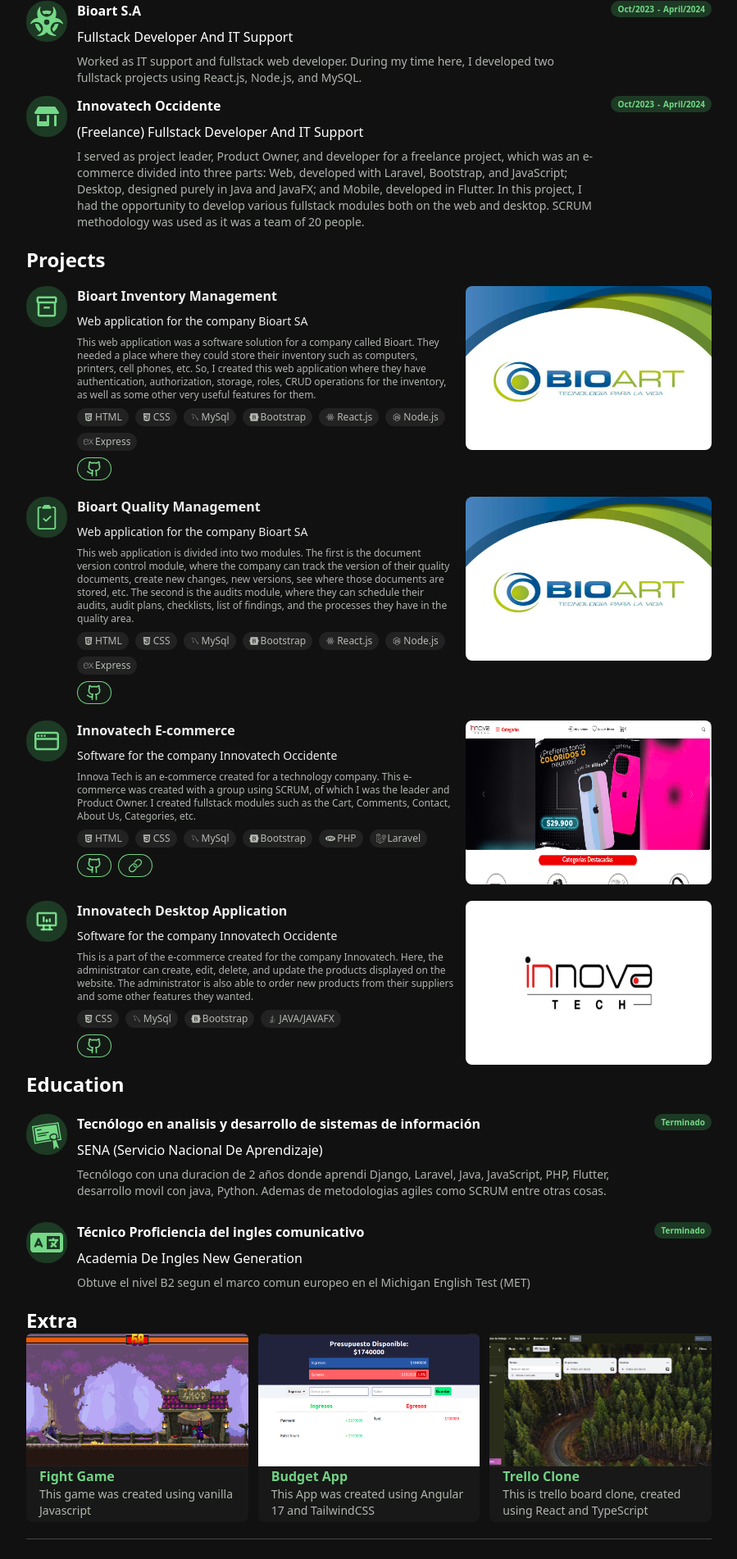
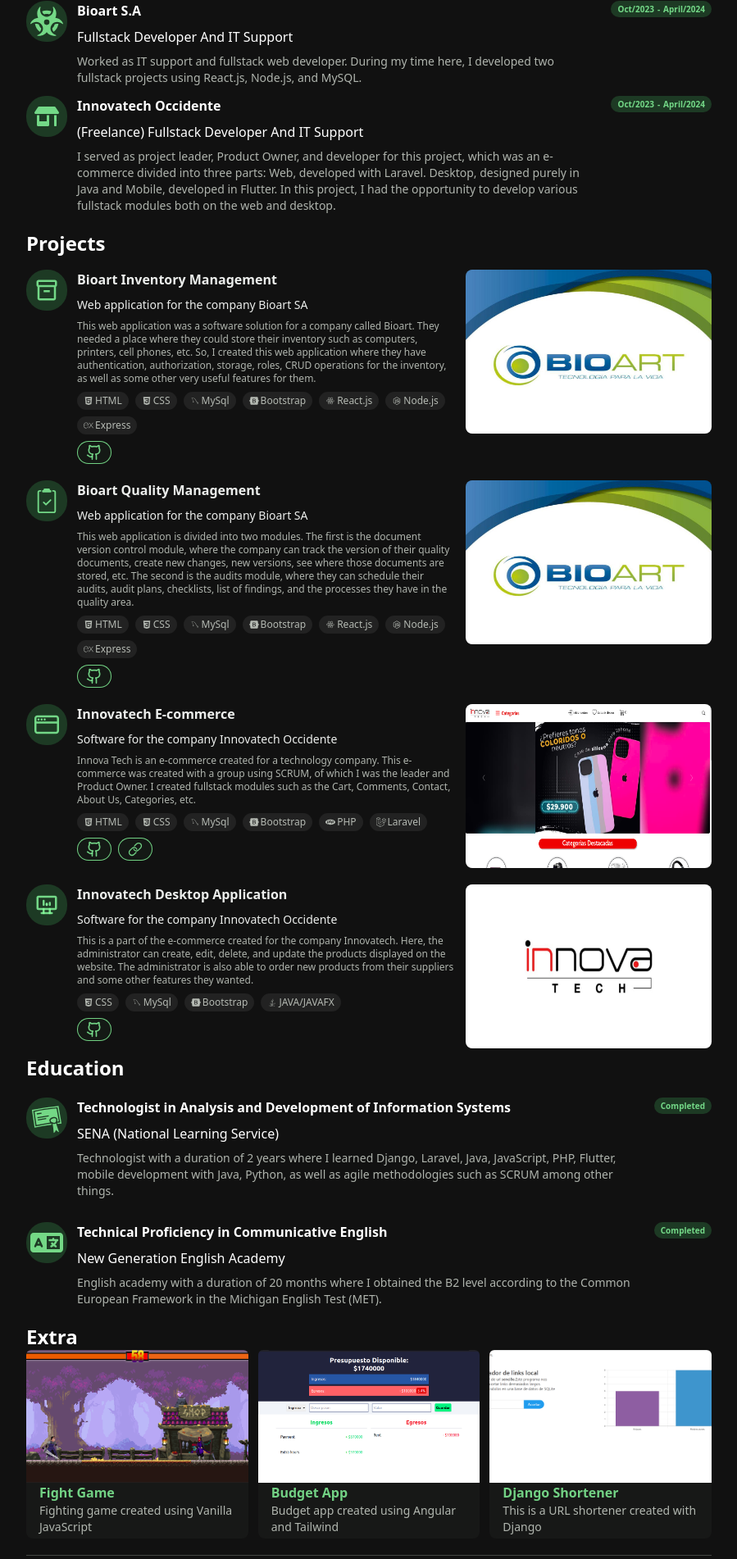
Before and after one commit to JoanHA/new_folio, a Next.js app: page /en in a window 1280 px wide. Shown: the part 860-2762 px from the top of the page at 82% size, without its empty margins (190-1089 px from the left). Built offline with nearby package versions, Linux system fonts and the light colour scheme.

Commit message:
Project done
Done

```diff
--- a/app/components/About.tsx
+++ b/app/components/About.tsx
@@ -3,14 +3,12 @@
 
 export default async function About({ lang }: { readonly lang: string }) {
   const dict = await getDictionary(lang);
-  console.log(dict)
+
   return (
     <div className="py-5 border-1 border-b-black">
       <div>
         <h2 className="text-2xl font-bold">{dict.about.title}</h2>
-        <p className="text-wrap  text-sm">
-{dict.about.description}
-        </p>
+        <p className="text-wrap  text-sm">{dict.about.description}</p>
       </div>
     </div>
   );
--- a/app/components/Dropdown.tsx
+++ b/app/components/Dropdown.tsx
@@ -2,6 +2,7 @@
 "use client";
 import { useState } from "react";
 import { useRouter } from "next/navigation";
+import { MdTranslate } from "react-icons/md";
 const Dropdown = () => {
   const [isOpen, setIsOpen] = useState(false);
   const router = useRouter();
@@ -10,6 +11,16 @@
   };
 
   return (
+    <>
+      {" "}
+      <button
+        className="flex flex-row items-center"
+        onClick={() => {
+          setIsOpen(!isOpen);
+        }}
+      >
+        <MdTranslate size={30} />
+      </button>
       <div className="relative inline-block text-left  shrink-0 w-[30px]">
         <button
           onClick={toggleDropdown}
@@ -52,6 +63,7 @@
           </div>
         )}
       </div>
+    </>
   );
 };
 
--- a/app/components/Education.tsx
+++ b/app/components/Education.tsx
@@ -1,12 +1,15 @@
 import React from "react";
 import { GiDiploma } from "react-icons/gi";
 import { FaLanguage } from "react-icons/fa6";
+import { getDictionary } from "../dictionaries";
+import { Lang } from "../types/LangTypes";
 
-export default function Education({ lang }: { readonly lang: string }) {
+export default async function Education({ lang }: { readonly lang: string }) {
+  const dict:Lang = await getDictionary(lang);
   return (
     <div>
       <div>
-        <h2 className="text-2xl font-bold">Education</h2>
+        <h2 className="text-2xl font-bold">{dict.education.title}</h2>
       </div>
       {/* Technologist */}
       <div className="flex gap-3 flex-row my-3 py-2">
@@ -18,20 +21,19 @@
         <div className="flex flex-col gap-2 flex-grow flex-shrink-1 justify-center">
           <div>
             <p className="m-0 font-bold">
-              Tecnólogo en analisis y desarrollo de sistemas de información
+             {dict.education.items[0].name}
             </p>
           </div>
           <div>
             <p className="capitalize">
-              SENA (Servicio Nacional de Aprendizaje)
+             {dict.education.items[0].subtitle}
+
             </p>
           </div>
           <div>
             <p className="text-sm text-[#F6FEF4B0]">
-              Tecnólogo con una duracion de 2 años donde aprendi Django,
-              Laravel, Java, JavaScript, PHP, Flutter, desarrollo movil con
-              java, Python. Ademas de metodologias agiles como SCRUM entre otras
-              cosas.
+            {dict.education.items[0].description}
+
             </p>
           </div>
         </div>
@@ -41,8 +43,8 @@
               className="font-bold d-flex flex-row "
               style={{ fontSize: "10px" }}
             >
-              Terminado
-            </span>
+             {dict.education.items[0].duration}
+             </span>
           </div>
         </div>
       </div>
@@ -56,23 +58,22 @@
         <div className="flex flex-col gap-2 flex-grow flex-shrink-1 justify-center">
           <div>
             <p className="m-0 font-bold">
-              Técnico Proficiencia del ingles comunicativo{" "}
+            {dict.education.items[1].name}
             </p>
           </div>
           <div>
-            <p className="capitalize">Academia de Ingles New Generation</p>
+            <p className="capitalize">    {dict.education.items[1].subtitle}</p>
           </div>
           <div>
             <p className="text-sm text-[#F6FEF4B0]">
-              Obtuve el nivel B2 segun el marco comun europeo en el Michigan
-              English Test (MET)
+            {dict.education.items[1].description}
             </p>
           </div>
         </div>
         <div className="">
           <div className="flex flex-row text-sm s gap-1  rounded-3xl  px-2 text-[#89ff9fcd] bg-[#57ff802c]">
             <span className="font-bold" style={{ fontSize: "10px" }}>
-              Terminado
+            {dict.education.items[1].duration}
             </span>
           </div>
         </div>
--- a/app/components/Extra.tsx
+++ b/app/components/Extra.tsx
@@ -2,8 +2,11 @@
 import fightGame from "@/app/assets/IMG/fightGame.png";
 import budget from "@/app/assets/IMG/budget.png";
 import Image from "next/image";
-import trello from "@/app/assets/IMG/trelloImage.png";
-function Extra({ lang }: { readonly lang: string }) {
+import shortener from "@/app/assets/IMG/DjangoShortener.png";
+import { Lang } from "../types/LangTypes";
+import { getDictionary } from "../dictionaries";
+async function  Extra({ lang }: { readonly lang: string }) {
+  const dict :Lang= await getDictionary(lang);
   return (
     <div>
       <div className="flex flex-col">
@@ -22,9 +25,9 @@
               />
             </div>
             <div className="px-4">
-              <h2 className="text-[#89FF9FCD] font-bold  ">Fight Game</h2>
+              <h2 className="text-[#89FF9FCD] font-bold  ">{dict.extra.projects[0].title}</h2>
               <p className="text-[#F6FEF4B0] text-sm  pb-1">
-                This game was created using vanilla Javascript{" "}
+              {dict.extra.projects[0].description}
               </p>
             </div>
           </a>
@@ -41,29 +44,29 @@
               />
             </div>
             <div className="px-4">
-              <h2 className="text-[#89FF9FCD] font-bold">Budget App</h2>
+              <h2 className="text-[#89FF9FCD] font-bold">{dict.extra.projects[1].title}</h2>
               <p className="text-[#F6FEF4B0] text-sm pb-1">
-                This App was created using Angular 17 and TailwindCSS
+              {dict.extra.projects[1].description}
               </p>
             </div>
           </a>
           <a
-            href="https://github.com/JoanHA/TrelloClon"
+            href="https://github.com/JoanHA/Shortener"
             target="_blank"
             className="flex flex-col rounded-[rgba(255, 255, 255, 0.16)] bg-[#1b1c1ab3] flex-1  max-[462px]:h-[230px] text-black rounded-lg min-h-[230px] extra-link"
           >
             <div className="flex-1">
               <Image
-                src={trello}
+                src={shortener}
                 className="w-full h-full object-cover rounded-t-md"
                 alt="Imagen del extra"
               />
             </div>
 
             <div className="px-4">
-              <h2 className="text-[#89FF9FCD] font-bold">Trello Clone</h2>
+              <h2 className="text-[#89FF9FCD] font-bold">{dict.extra.projects[2].title}</h2>
               <p className="text-[#F6FEF4B0] text-sm pb-1">
-                This is trello board clone, created using React and TypeScript
+              {dict.extra.projects[2].description}
               </p>
             </div>
           </a>
--- a/app/components/Info.tsx
+++ b/app/components/Info.tsx
@@ -17,16 +17,14 @@
     <>
       <div className="flex flex-row w-full justify-end gap-6 mb-1">
         <div className="border rounded-xl py-1  px-2 flex items-center justify-center shrink   ">
-          <button className="flex flex-row items-center">
-            <MdTranslate size={30}></MdTranslate>{" "}
-          </button>
           <Dropdown />
         </div>
+        {/* Comming soon
         <div className="border rounded-xl py-1 px-2 flex items-center justify-center">
           <button>
             <MdLightMode size={30} />
           </button>
-        </div>
+        </div> */}
       </div>
       <div className="flex gap-3 justify-start ">
         <div
--- a/app/components/Tools.tsx
+++ b/app/components/Tools.tsx
@@ -37,11 +37,17 @@
       <div>
         <h2 className="text-2xl font-bold">{dict.technologies.title}</h2>
         <div className="flex flex-row gap-4 flex-wrap py-3">
+        <span className="tools">
+            <div>
+              <DiReact size={size} />
+            </div>
+            <p>REACT.JS</p>
+          </span>
           <span className="tools">
             <div>
               <DiReact size={size} />
             </div>
-            <p>REACT.JS</p>
+            <p>REACT NATIVE</p>
           </span>
           <span className="tools">
             <div>
--- a/app/dictionaries/en.json
+++ b/app/dictionaries/en.json
@@ -1,11 +1,11 @@
 {
   "info": {
-    "job": "Fullstack Web Developer",
+    "job": "Fullstack  Developer",
     "location": "Cali, Colombia and remote"
   },
   "about": {
     "title": "About me",
-    "description": "I am a passionate FullStack web developer who loves to learn new things every day, which is why I strive to learn and master all the technologies I can. I mainly use the MERN Stack when it comes to my personal projects. My meticulous attention to detail ensures top-quality results, while my strong communication skills drive multidisciplinary collaboration. My passion is taking on ambitious challenges and finding creative solutions. I look forward to contributing to technological innovation and being part of your company by collaborating on exciting projects."
+    "description": "I am a passionate FullStack  developer who loves to learn new things every day, which is why I strive to learn and master all the technologies I can. I mainly use the MERN Stack when it comes to my personal projects. My meticulous attention to detail ensures top-quality results, while my strong communication skills drive multidisciplinary collaboration. My passion is taking on ambitious challenges and finding creative solutions. I look forward to contributing to technological innovation and being part of your company by collaborating on exciting projects."
   },
   "technologies": {
     "title": "Technologies"
@@ -30,7 +30,7 @@
         "company": "Innovatech Occidente",
         "position": "(Freelance) Fullstack Developer and IT Support",
         "duration": "Oct/2023 - April/2024",
-        "description": "I served as project leader, Product Owner, and developer for a freelance project, which was an e-commerce divided into three parts: Web, developed with Laravel, Bootstrap, and JavaScript; Desktop, designed purely in Java and JavaFX; and Mobile, developed in Flutter. In this project, I had the opportunity to develop various fullstack modules both on the web and desktop. SCRUM methodology was used as it was a team of 20 people."
+        "description": "I served as project leader, Product Owner, and developer for this project, which was an e-commerce divided into three parts: Web, developed with Laravel. Desktop, designed purely in Java  and Mobile, developed in Flutter. In this project, I had the opportunity to develop various fullstack modules both on the web and desktop."
       }
     ]
   },
```
Also changed, not shown: app/dictionaries/es.json (+4 -4 lines), app/assets/IMG/DjangoShortener.png (added). Lines whose indentation alone changed are shown as unchanged.
